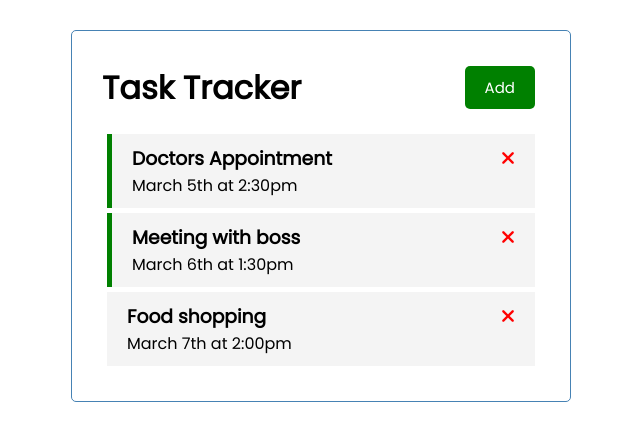
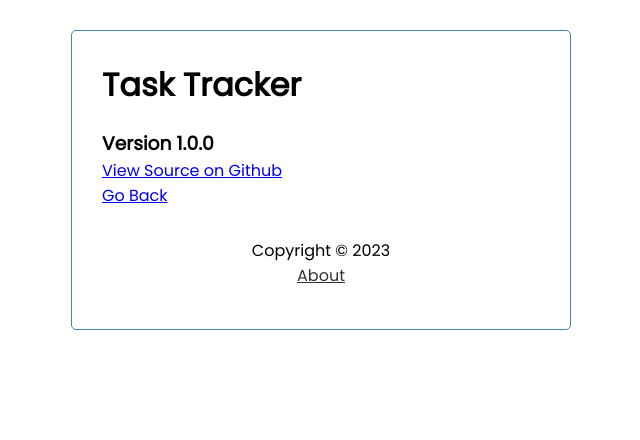
Before and after one commit to fordp86/vue-crash-2023, a Vue app: page /about in a window 1280 px wide. Shown: the top 440 px of the page, without its empty margins (319-959 px from the left). Built offline with nearby package versions, Linux system fonts and the light colour scheme; data requests are answered from the project's data file.

Commit message:
Added Routing
Added routing and completed the project

```diff
--- a/package.json
+++ b/package.json
@@ -10,7 +10,8 @@
   "dependencies": {
     "core-js": "^3.8.3",
     "json-server": "^0.17.3",
-    "vue": "^3.2.13"
+    "vue": "^3.2.13",
+    "vue-router": "^4.0.13"
   },
   "devDependencies": {
     "@vue/cli-plugin-babel": "~5.0.0",
--- a/src/App.vue
+++ b/src/App.vue
@@ -5,32 +5,23 @@
       title="Task Tracker"
       :showAddTask="showAddTask"
     />
-    <div v-show="showAddTask">
-      <AddTask @add-task="addTask" />
-    </div>
-    <Tasks
-      @toggle-reminder="toggleReminder"
-      @delete-task="deleteTask"
-      :tasks="tasks"
-    />
+    <router-view :showAddTask="showAddTask"></router-view>
+    <Footer />
   </div>
 </template>
 
 <script>
 import Header from "./components/Header";
-import Tasks from "./components/Tasks";
-import AddTask from "./components/AddTask";
+import Footer from "./components/Footer";
 
 export default {
   name: "App",
   components: {
     Header,
-    Tasks,
-    AddTask,
+    Footer,
   },
   data() {
     return {
-      tasks: [],
       showAddTask: false,
     };
   },
@@ -39,64 +30,6 @@ export default {
     toggleAddTask() {
       this.showAddTask = !this.showAddTask;
     },
-    async addTask(task) {
-      const res = await fetch("api/tasks", {
-        method: "POST",
-        headers: {
-          "Content-Type": "application/json",
-        },
-        body: JSON.stringify(task),
-      });
-
-      const data = await res.json();
-
-      this.tasks = [...this.tasks, data];
-    },
-    async deleteTask(id) {
-      if (confirm("Are you sure you want to delete?")) {
-        const res = await fetch(`api/tasks/${id}`, {
-          method: "DELETE",
-        });
-
-        res.status === 200
-          ? (this.tasks = this.tasks.filter((task) => task.id !== id))
-          : alert("Error deleting task");
-      }
-    },
-    async toggleReminder(id) {
-      const taskToToggle = await this.fetchTask(id);
-      const updTask = { ...taskToToggle, reminder: !taskToToggle.reminder };
-
-      const res = await fetch(`api/tasks/${id}`, {
-        method: "PUT",
-        headers: { "Content-Type": "application/json" },
-        body: JSON.stringify(updTask),
-      });
-
-      const data = await res.json();
-
-      this.tasks = this.tasks.map((task) =>
-        task.id === id ? { ...task, reminder: data.reminder } : task
-      );
-    },
-    // Fetch Tasks from JSON Server
-    async fetchTasks() {
-      const res = await fetch("http://localhost:5000/tasks");
-
-      const data = await res.json();
-
-      return data;
-    },
-    async fetchTask(id) {
-      const res = await fetch(`api/tasks/${id}`);
-
-      const data = await res.json();
-
-      return data;
-    },
-  },
-  async created() {
-    this.tasks = await this.fetchTasks();
   },
 };
 </script>
--- /dev/null
+++ b/src/components/Footer.vue
@@ -0,0 +1,16 @@
+<template>
+  <footer>
+    <p>Copyright &copy; 2023</p>
+    <router-link to="/about">About</router-link>
+  </footer>
+</template>
+
+<style scoped>
+a {
+  color: #333;
+}
+footer {
+  margin-top: 30px;
+  text-align: center;
+}
+</style>
--- a/src/components/Header.vue
+++ b/src/components/Header.vue
@@ -2,6 +2,7 @@
   <header>
     <h1>{{ title }}</h1>
     <Button
+      v-show="homePage"
       @btn-click="$emit('toggle-add-task')"
       :text="showAddTask ? 'Close' : 'Add'"
       :color="showAddTask ? 'red' : 'green'"
@@ -21,6 +22,15 @@ export default {
   components: {
     Button,
   },
+  computed: {
+    homePage() {
+      if (this.$route.path === "/") {
+        return true;
+      }else{
+        return false;
+      }
+    },
+  },
 };
 </script>
 
--- a/src/main.js
+++ b/src/main.js
@@ -1,4 +1,5 @@
 import { createApp } from 'vue'
 import App from './App.vue'
+import router from './router'
 
-createApp(App).mount('#app')
+createApp(App).use(router).mount('#app')
--- /dev/null
+++ b/src/router/index.js
@@ -0,0 +1,23 @@
+import { createRouter, createWebHistory } from "vue-router";
+import Home from "../views/Home";
+import About from "../views/About";
+
+const routes = [
+  {
+    path: "/",
+    name: "Home",
+    component: Home,
+  },
+  {
+    path: "/about",
+    name: "About",
+    component: About,
+  },
+];
+
+const router = createRouter({
+  history: createWebHistory(process.env.BASE_URL),
+  routes,
+});
+
+export default router;
--- /dev/null
+++ b/src/views/About.vue
@@ -0,0 +1,9 @@
+<template>
+  <h3>Version 1.0.0</h3>
+  <div>
+    <a target="_blank" href="https://github.com/fordp86/traversy-vue"
+      >View Source on Github</a
+    >
+  </div>
+  <router-link to="/">Go Back</router-link>
+</template>
--- /dev/null
+++ b/src/views/Home.vue
@@ -0,0 +1,88 @@
+<template>
+  <AddTask v-show="showAddTask" @add-task="addTask" />
+  <Tasks
+    @toggle-reminder="toggleReminder"
+    @delete-task="deleteTask"
+    :tasks="tasks"
+  />
+</template>
+
+<script>
+import Tasks from "../components/Tasks";
+import AddTask from "../components/AddTask";
+export default {
+  name: "Home",
+  props: {
+    showAddTask: Boolean,
+  },
+  components: {
+    Tasks,
+    AddTask,
+  },
+  data() {
+    return {
+      tasks: [],
+    };
+  },
+  methods: {
+    async addTask(task) {
+      const res = await fetch("api/tasks", {
+        method: "POST",
+        headers: {
+          "Content-Type": "application/json",
+        },
+        body: JSON.stringify(task),
+      });
+
+      const data = await res.json();
+
+      this.tasks = [...this.tasks, data];
+    },
+    async deleteTask(id) {
+      if (confirm("Are you sure you want to delete?")) {
+        const res = await fetch(`api/tasks/${id}`, {
+          method: "DELETE",
+        });
+
+        res.status === 200
+          ? (this.tasks = this.tasks.filter((task) => task.id !== id))
+          : alert("Error deleting task");
+      }
+    },
+    async toggleReminder(id) {
+      const taskToToggle = await this.fetchTask(id);
+      const updTask = { ...taskToToggle, reminder: !taskToToggle.reminder };
+
+      const res = await fetch(`api/tasks/${id}`, {
+        method: "PUT",
+        headers: { "Content-Type": "application/json" },
+        body: JSON.stringify(updTask),
+      });
+
+      const data = await res.json();
+
+      this.tasks = this.tasks.map((task) =>
+        task.id === id ? { ...task, reminder: data.reminder } : task
+      );
+    },
+    // Fetch Tasks from JSON Server
+    async fetchTasks() {
+      const res = await fetch("http://localhost:5000/tasks");
+
+      const data = await res.json();
+
+      return data;
+    },
+    async fetchTask(id) {
+      const res = await fetch(`api/tasks/${id}`);
+
+      const data = await res.json();
+
+      return data;
+    },
+  },
+  async created() {
+    this.tasks = await this.fetchTasks();
+  },
+};
+</script>
```
Also changed, not shown: db.json (line endings or trailing spaces), 1 other file (tests, documents, lock files or other folders).
